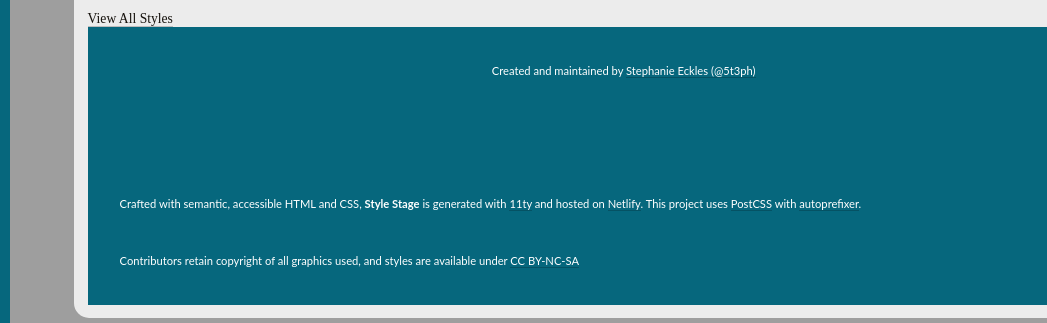
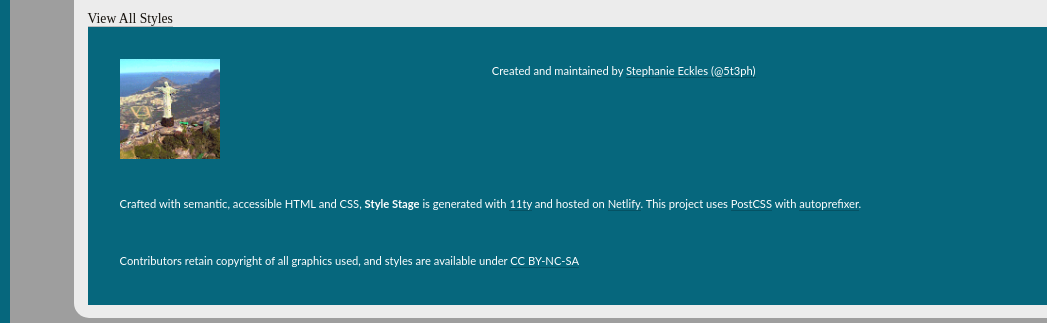
Before and after one commit to dalanweber9876/Style-Stage-WDD331R, a website: page public/index.html in a window 1280 px wide. Shown: the part 3853-4176 px from the top of the page, 0-1047 px from the left. Drawn offline with Linux system fonts and the light colour scheme; the site is published under a folder, as on GitHub Pages, so addresses that start at the root find nothing.

Commit message:
footer image path

```diff
--- a/public/style.css
+++ b/public/style.css
@@ -277,7 +277,7 @@ svg path {
 }
 .page-footer .container::before {
   content: "";
-  background: url("/images/riogif.gif") no-repeat center/cover;
+  background: url("../images/riogif.gif") no-repeat center/cover;
   width: 100px;
   height: 100px;
   display: block;
```
